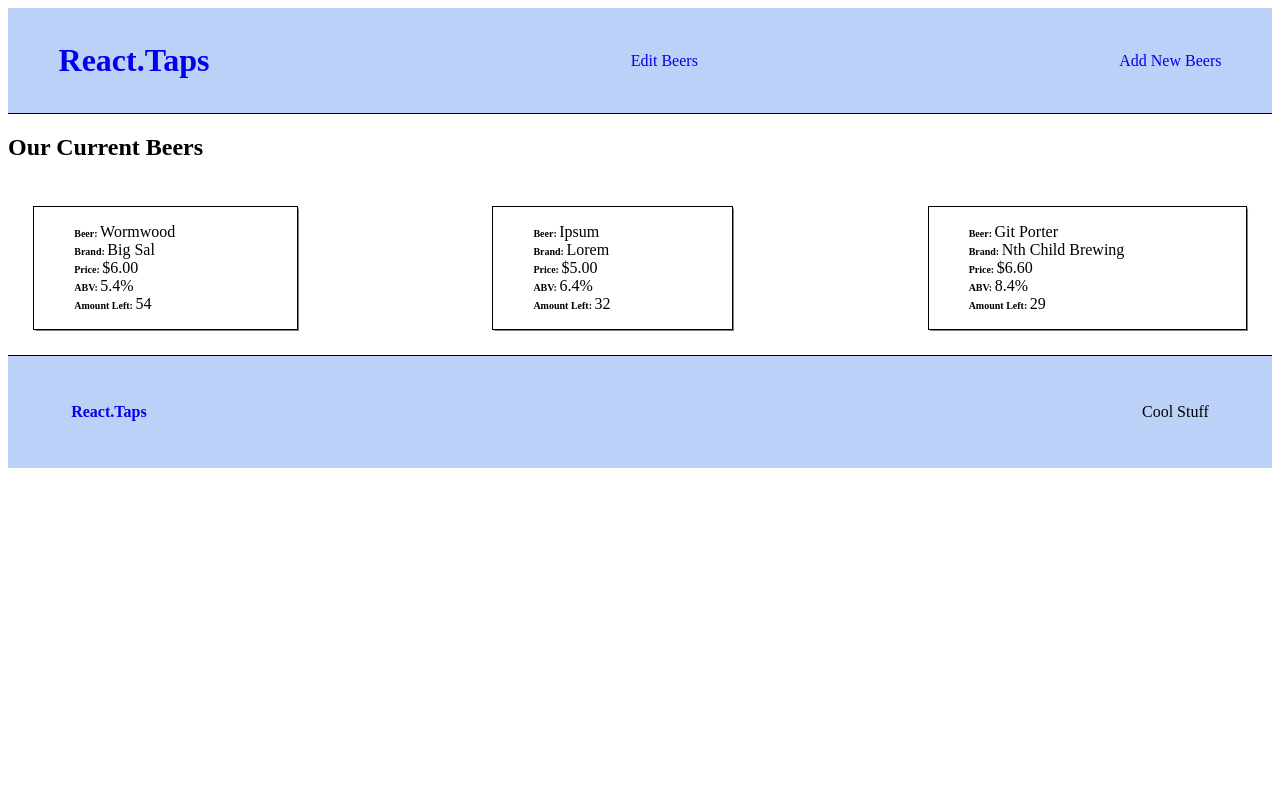
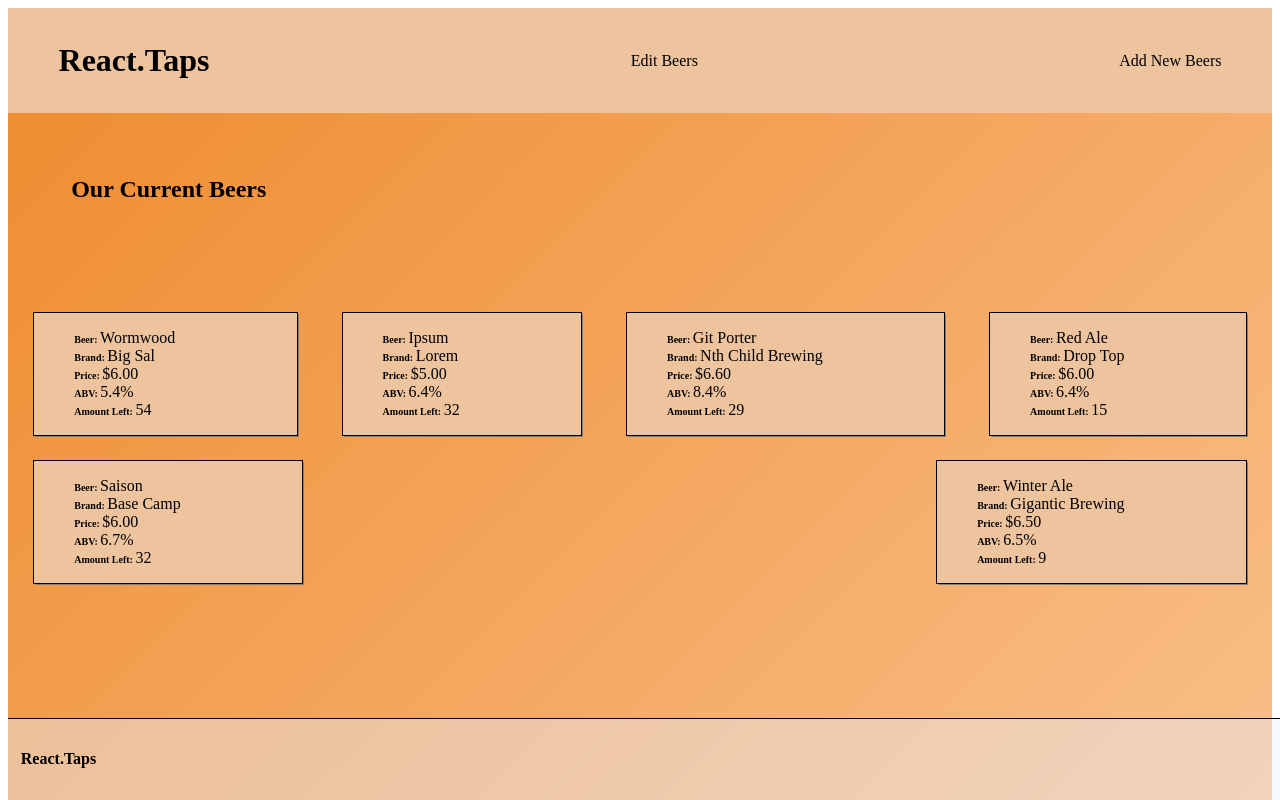
Before and after one commit to k3vnb/react_taproom, a React app: page /#/ in a window 1280 px wide. Shown: the top 800 px of the page. Built offline with nearby package versions, Linux system fonts and the light colour scheme.

Commit message:
add styling

```diff
--- a/src/components/AddBeer.jsx
+++ b/src/components/AddBeer.jsx
@@ -3,12 +3,30 @@ import React from 'react';
 function AddBeer() {
   return(
     <div>
+      <style jsx global>{`
+          input {
+            margin-left: 20px;
+            margin-bottom: 15px;
+            border: none;
+            border-bottom: 1px solid grey;
+            height: 20px;
+            width: 100%;
+          }
+          button {
+            background-color: #6363f1db;
+            height: 40px;
+            width: 100%;
+            color: white;
+            font-size: 15px;
+            text-shadow: .5px .5px 1px black;
+            box-shadow: 1px 1px 1px black;
+          }`}</style>
       <form>
-        <label>Title:</label><input placeholder='beer title'></input>
-        <label>Brand:</label><input placeholder='beer brand'></input>
-        <label>ABV:</label><input placeholder="e.g. '5.2%'"></input>
-        <label>Price:</label><input placeholder='price per pint'></input>
-        <button>Add Beer</button>
+        <label>Title:</label><input placeholder='beer title' /><br/>
+        <label>Brand:</label><input placeholder='beer brand' /><br/>
+        <label>ABV:</label><input placeholder="e.g. '5.2%'" /><br/>
+        <label>Price:</label><input placeholder='price per pint' /><br/>
+        <button>Add New Beer</button>
       </form>
     </div>
   );
--- a/src/components/BeerList.jsx
+++ b/src/components/BeerList.jsx
@@ -22,14 +22,39 @@ let beerListArray = [
     price: '$6.60',
     abv: '8.4%',
     amount: 29
+  },
+  {
+    title: 'Red Ale',
+    brand: 'Drop Top',
+    price: '$6.00',
+    abv: '6.4%',
+    amount: 15
+  },
+  {
+    title: 'Saison',
+    brand: 'Base Camp',
+    price: '$6.00',
+    abv: '6.7%',
+    amount: 32
+  },
+  {
+    title: 'Winter Ale',
+    brand: 'Gigantic Brewing',
+    price: '$6.50',
+    abv: '6.5%',
+    amount: 9
   }
 ];
 
 
 function BeerList() {
   return(
-    <div>
+    <div className='container'>
       <style jsx global>{`
+          .container {
+            background: linear-gradient(-45deg, #fac695 0%,#f5ab66 47%,#ef8d31 100%);
+            min-height: 120vh;
+          }
           .card-container-div {
             display: flex;
             flex-wrap: wrap;
@@ -39,11 +64,19 @@ function BeerList() {
           .beer-card {
             padding-right: 10%;
             border: 1px solid black;
+            background-color: #eec49f;
+            margin-bottom: 3vh;
             box-shadow: .5px .5px 1px grey;
+            transition: transform .1s;
           }
           .beer-card:hover {
             background-color: pink;
             box-shadow: 1px 2px 3px grey;
+            transform: scale(1.05);
+          }
+          h2 {
+            padding: 5%;
+            margin-top: -1px;
           }
           `}</style>
       <h2>Our Current Beers</h2>
--- a/src/components/Edit.jsx
+++ b/src/components/Edit.jsx
@@ -13,7 +13,7 @@ const outerDiv = {
   alignItems: 'center',
   backgroundImage: `url(${wallpaper})`,
   backgroundSize: 'cover'
-}
+};
 const innerDiv = {
   backgroundColor: 'white',
   height: '60%',
@@ -21,7 +21,7 @@ const innerDiv = {
   padding: '5%',
   marginLeft: 100,
   boxShadow: '1px 1px 1px black'
-}
+};
 
 function Edit() {
   if (window.location.href.indexOf('edit') > -1){
--- a/src/components/EditBeerList.jsx
+++ b/src/components/EditBeerList.jsx
@@ -3,11 +3,24 @@ import React from 'react';
 function EditBeerList() {
   return(
     <div>
+      <style jsx global>{`
+          ul {
+            list-style: none;
+          }
+          li {
+            margin: 5px 0;
+          }
+          li:hover {
+            text-decoration: underline;
+          }`}</style>
       <h5>Select Beer to Edit:</h5>
       <ul>
         <li><a href='#'>Big Sal Wormwood</a></li>
         <li><a href='#'>Lorem Ipsum</a></li>
         <li><a href='#'>Nth Child Git Porter</a></li>
+        <li><a href='#'>Drop Top Red Ale</a></li>
+        <li><a href='#'>Base Camp Saison</a></li>
+        <li><a href='#'>Gigantic Winter Ale</a></li>
       </ul>
     </div>
   );
--- a/src/components/Error404.jsx
+++ b/src/components/Error404.jsx
@@ -5,14 +5,14 @@ import { Link } from 'react-router-dom';
 const error404 = {
   padding: '5%',
   marginLeft: 100
-}
+};
 const confusedImg = {
   borderRadius: '50%',
   height: '30vh',
   width: '20vw',
   boxShadow: '1px 1px 1px black',
   marginLeft: 50
-}
+};
 
 function Error404(){
   return(
--- a/src/components/Footer.jsx
+++ b/src/components/Footer.jsx
@@ -1,25 +1,29 @@
-import React from "react";
+import React from 'react';
 import { Link } from 'react-router-dom';
 
 function Footer() {
   return(
-  <div className='footerFlex'>
-    <style jsx global>{`
+    <div className='footerFlex'>
+      <style jsx global>{`
         .footerFlex {
           display: flex;
           justify-content: space-between;
           align-items: center;
-          padding: 2% 5%;
+          padding: 2% 1%;
+          margin-right: 100px;
           border-top: 1px solid black;
-          background-color: #6495ed6e;
+          background-color: #e5eeff6e;
+          height: 30px;
+          position: fixed;
+          bottom: 0;
+          width: 100vw;
         }
         a {
           text-decoration: none;
         }
     `}</style>
-  <h4><Link to='/'>React.Taps</Link></h4>
-    <p>Cool Stuff</p>
-  </div>
+      <h4><Link to='/'>React.Taps</Link></h4>
+    </div>
   );
 }
 
--- a/src/components/Nav.jsx
+++ b/src/components/Nav.jsx
@@ -8,7 +8,7 @@ const navFlex = {
   alignItems: 'center',
   borderBottom: '1px solid black',
   padding: '1% 4%',
-  backgroundColor: '#6495ed6e',
+  backgroundColor: '#eec49f',
   textDecoration: 'none'
 };
 
@@ -19,6 +19,7 @@ function Nav() {
       <style jsx global>{`
           a {
             text-decoration: none;
+            color: black;
           }`}</style>
       <h1><Link to='/'>React.Taps</Link></h1>
       <Link to='/edit'>Edit Beers</Link>
```
